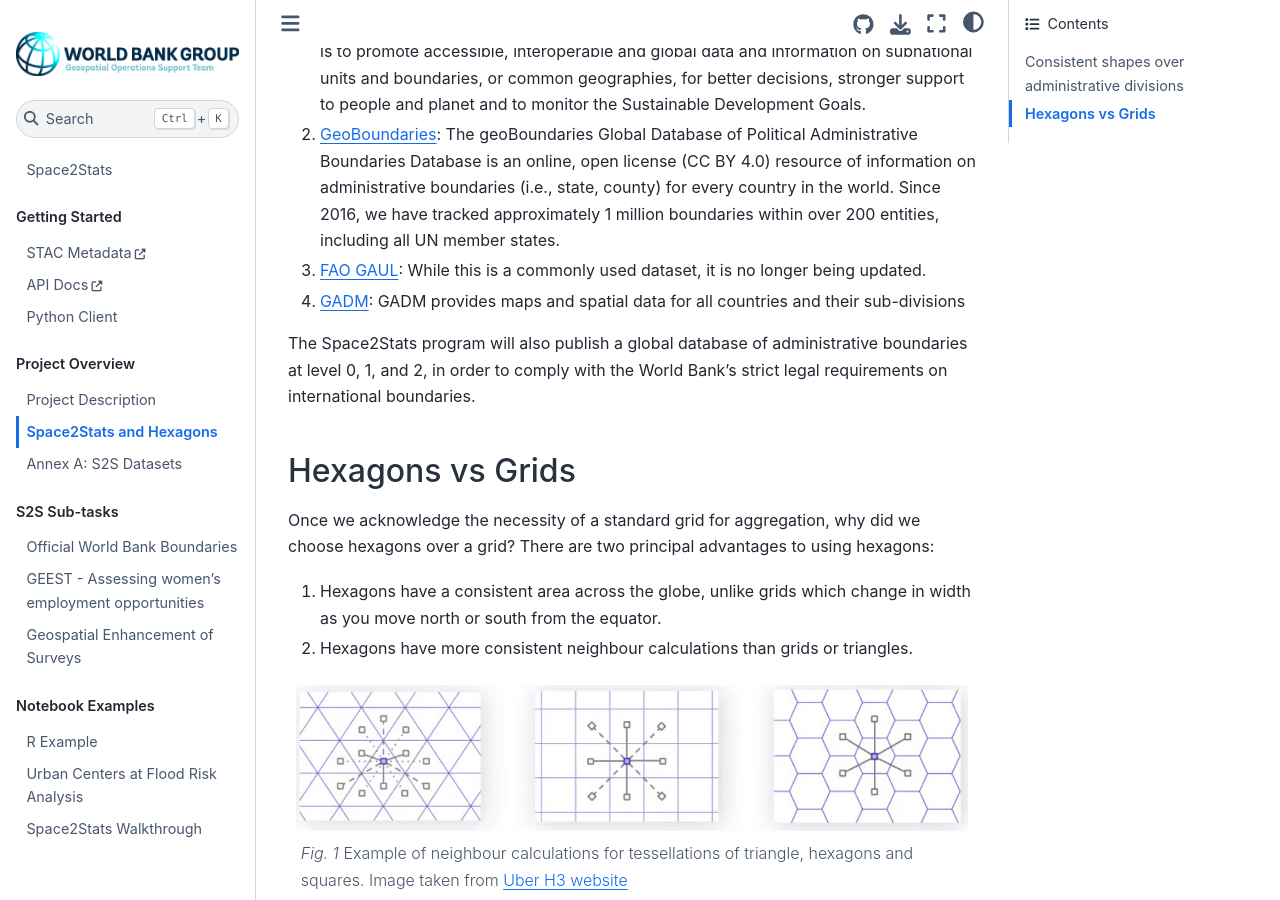
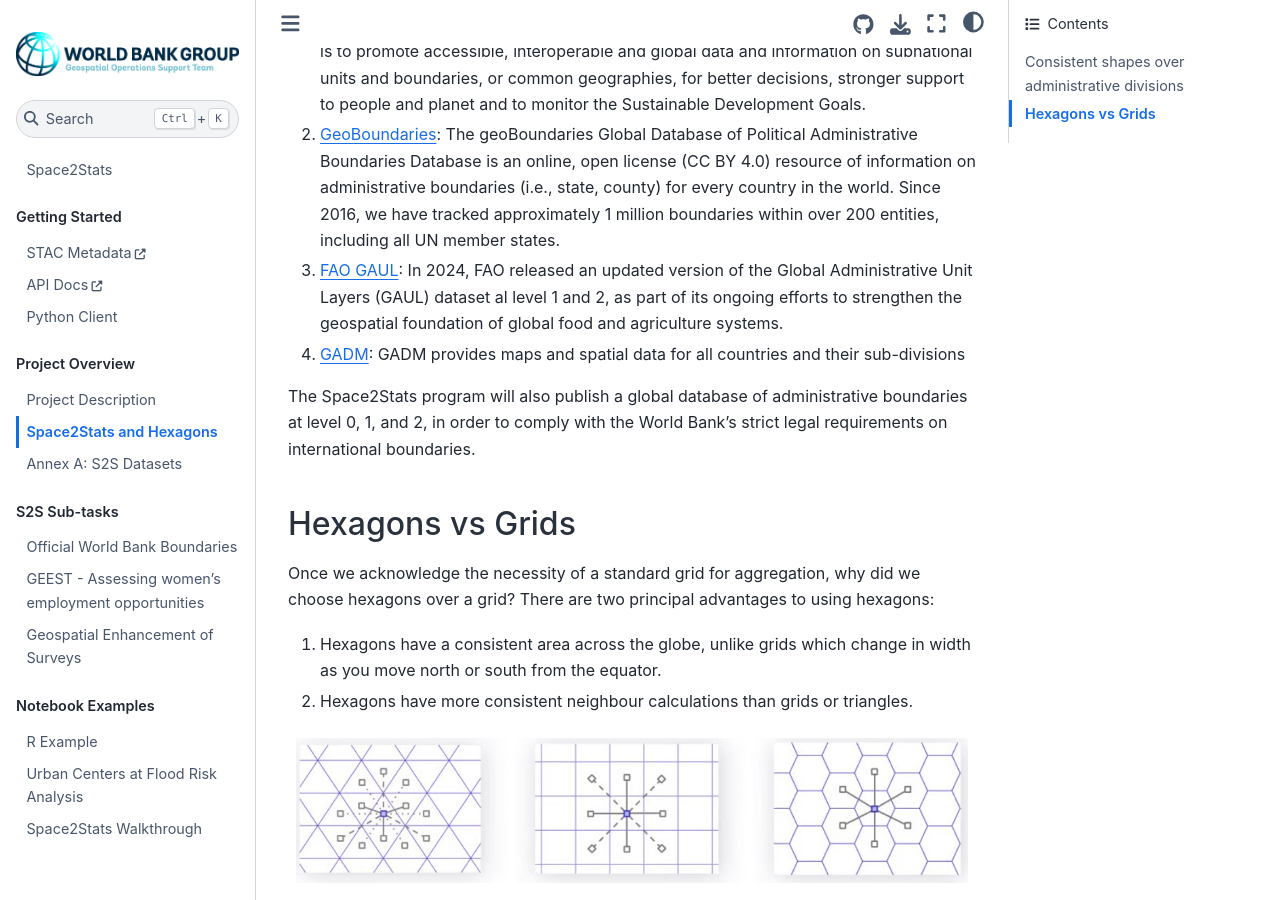
Before and after one commit to worldbank/DECAT_Space2Stats, a Jupyter Book: the page built from docs/why_hexagons.md, in a window 1280 px wide and 900 px high, scrolled down 566 px. Built offline with Jupyter Book 1.0.4 settings and Sphinx 7.4.7 and the Sphinx Book theme 1.1.4, drawn with Linux system fonts in a browser that asks for light colours; pages that are not in the unit, such as notebooks, are missing from menus.

Commit message:
Update why_hexagons.md
Updating GAUL link and description

```diff
--- a/docs/why_hexagons.md
+++ b/docs/why_hexagons.md
@@ -6,7 +6,7 @@
 
 1. [UN-SALB](https://salb.un.org/en): The Second Administrative Level Boundaries (SALB) programme objective is to promote accessible, interoperable and global data and information on subnational units and boundaries, or common geographies, for better decisions, stronger support to people and planet and to monitor the Sustainable Development Goals.
 2. [GeoBoundaries](https://www.geoboundaries.org/): The geoBoundaries Global Database of Political Administrative Boundaries Database is an online, open license (CC BY 4.0) resource of information on administrative boundaries (i.e., state, county) for every country in the world. Since 2016, we have tracked approximately 1 million boundaries within over 200 entities, including all UN member states.
-3. [FAO GAUL](https://developers.google.com/earth-engine/datasets/catalog/FAO_GAUL_2015_level0): While this is a commonly used dataset, it is no longer being updated.
+3. [FAO GAUL](https://www.fao.org/agroinformatics/news/news-detail/now-available--the-global-administrative-unit-layers-(gaul)-dataset---2024-edition/en): In 2024, FAO released an updated version of the Global Administrative Unit Layers (GAUL) dataset al level 1 and 2, as part of its ongoing efforts to strengthen the geospatial foundation of global food and agriculture systems.
 4. [GADM](https://gadm.org/index.html): GADM provides maps and spatial data for all countries and their sub-divisions
 
 The Space2Stats program will also publish a global database of administrative boundaries at level 0, 1, and 2, in order to comply with the World Bank's strict legal requirements on international boundaries.
```
